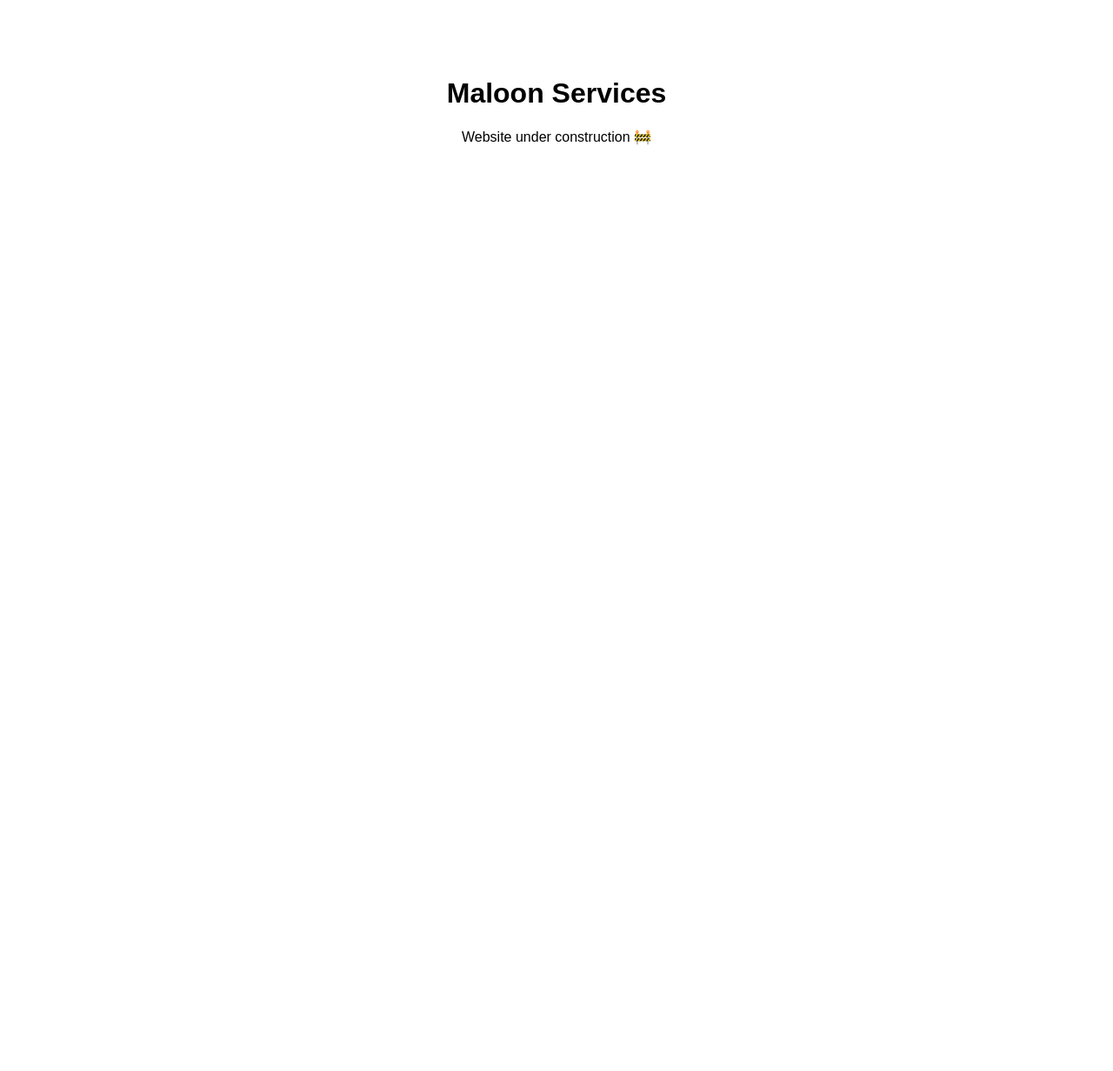
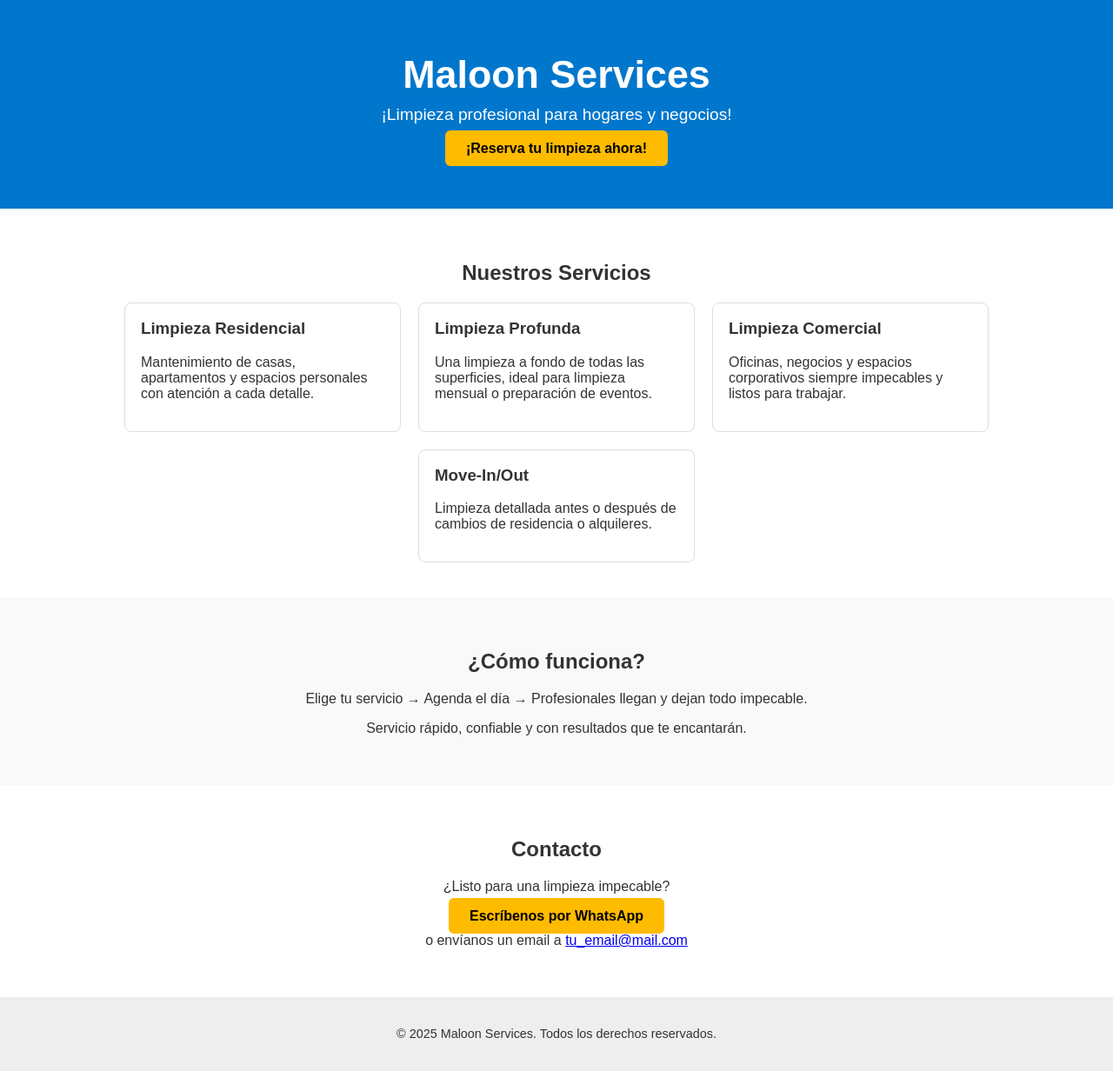
Before and after one commit to maloonservice-cloud/web-maloon, a plain HTML site: page index.html in a window 1280 px wide. Shown: the whole page at 87% size. Before the commit the page ends 800 px from the top, so only its background shows below. Drawn offline with Linux system fonts and the light colour scheme.

Commit message:
Update index.html

```diff
--- a/index.html
+++ b/index.html
@@ -1,12 +1,70 @@
 <!DOCTYPE html>
-<html lang="en">
+<html lang="es">
 <head>
   <meta charset="UTF-8">
-  <title>Maloon Services</title>
-  <meta name="viewport" content="width=device-width, initial-scale=1">
+  <title>Maloon Services • Limpieza Profesional</title>
+  <meta name="viewport" content="width=device-width, initial-scale=1.0">
+  <style>
+    body { font-family: Arial, sans-serif; margin: 0; padding: 0; color: #333; }
+    header { background: #0077cc; color: white; text-align: center; padding: 60px 20px; }
+    header h1 { margin: 0; font-size: 2.8rem; }
+    header p { font-size: 1.2rem; margin-top: 10px; }
+    .btn { background: #ffbb00; color: #000; padding: 12px 24px; text-decoration: none; font-weight: bold; border-radius: 6px; }
+    .container { padding: 40px 20px; max-width: 1000px; margin: auto; }
+    .services { display: flex; flex-wrap: wrap; gap: 20px; justify-content: center; }
+    .service-card { border: 1px solid #ddd; border-radius: 8px; padding: 18px; width: 280px; }
+    .service-card h3 { margin-top: 0; }
+    .process { background: #f9f9f9; padding: 40px 20px; text-align: center; }
+    .contact { text-align: center; padding: 40px 20px; }
+    footer { text-align: center; padding: 20px; font-size: 0.9rem; background: #eee; }
+  </style>
 </head>
-<body style="font-family: Arial, sans-serif; text-align:center; padding:60px;">
+<body>
+
+<header>
   <h1>Maloon Services</h1>
-  <p>Website under construction 🚧</p>
+  <p>¡Limpieza profesional para hogares y negocios!</p>
+  <a href="https://wa.me/tu_numero" class="btn">¡Reserva tu limpieza ahora!</a>
+</header>
+
+<section class="container">
+  <h2 style="text-align:center;">Nuestros Servicios</h2>
+  <div class="services">
+    <div class="service-card">
+      <h3>Limpieza Residencial</h3>
+      <p>Mantenimiento de casas, apartamentos y espacios personales con atención a cada detalle.</p>
+    </div>
+    <div class="service-card">
+      <h3>Limpieza Profunda</h3>
+      <p>Una limpieza a fondo de todas las superficies, ideal para limpieza mensual o preparación de eventos.</p>
+    </div>
+    <div class="service-card">
+      <h3>Limpieza Comercial</h3>
+      <p>Oficinas, negocios y espacios corporativos siempre impecables y listos para trabajar.</p>
+    </div>
+    <div class="service-card">
+      <h3>Move-In/Out</h3>
+      <p>Limpieza detallada antes o después de cambios de residencia o alquileres.</p>
+    </div>
+  </div>
+</section>
+
+<section class="process">
+  <h2>¿Cómo funciona?</h2>
+  <p>Elige tu servicio → Agenda el día → Profesionales llegan y dejan todo impecable.</p>
+  <p>Servicio rápido, confiable y con resultados que te encantarán.</p>
+</section>
+
+<section class="contact">
+  <h2>Contacto</h2>
+  <p>¿Listo para una limpieza impecable?</p>
+  <a href="https://wa.me/tu_numero" class="btn">Escríbenos por WhatsApp</a>
+  <p style="margin-top:10px;">o envíanos un email a <a href="mailto:tu_email@mail.com">tu_email@mail.com</a></p>
+</section>
+
+<footer>
+  <p>© 2025 Maloon Services. Todos los derechos reservados.</p>
+</footer>
+
 </body>
 </html>
```
